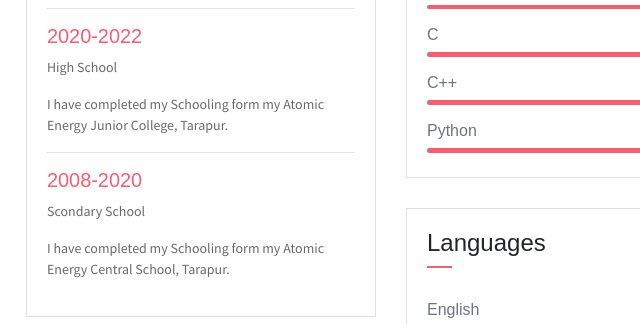
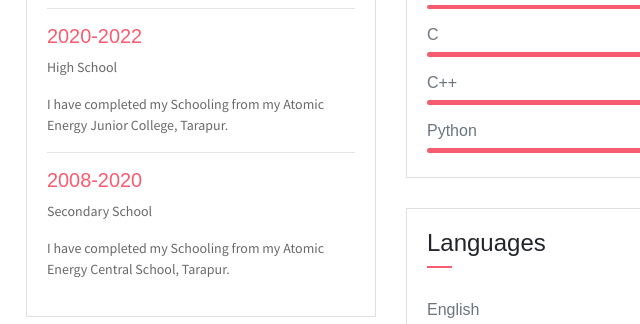
Before and after one commit to mithilmudaliyar/My_Portfolio, a website: page index.html in a window 1280 px wide. Shown: the part 1549-1873 px from the top of the page, 439-1079 px from the left. Drawn offline with Linux system fonts and the light colour scheme; some packages are replaced by stand-ins of ours.

Commit message:
Update index.html

```diff
--- a/index.html
+++ b/index.html
@@ -158,11 +158,11 @@
                             <hr>
                             <h6 class="title text-danger">2020-2022</h6>
                             <P>High School</P>
-                            <P class="subtitle">I have completed my Schooling form my Atomic Energy Junior College, Tarapur.</P>
+                            <P class="subtitle">I have completed my Schooling from my Atomic Energy Junior College, Tarapur.</P>
                             <hr>
                             <h6 class="title text-danger">2008-2020</h6>
-                            <P>Scondary School</P>
-                            <P class="subtitle">I have completed my Schooling form my Atomic Energy Central School, Tarapur.</P>
+                            <P>Secondary School</P>
+                            <P class="subtitle">I have completed my Schooling from my Atomic Energy Central School, Tarapur.</P>
 
                         </div>
                     </div>
```
